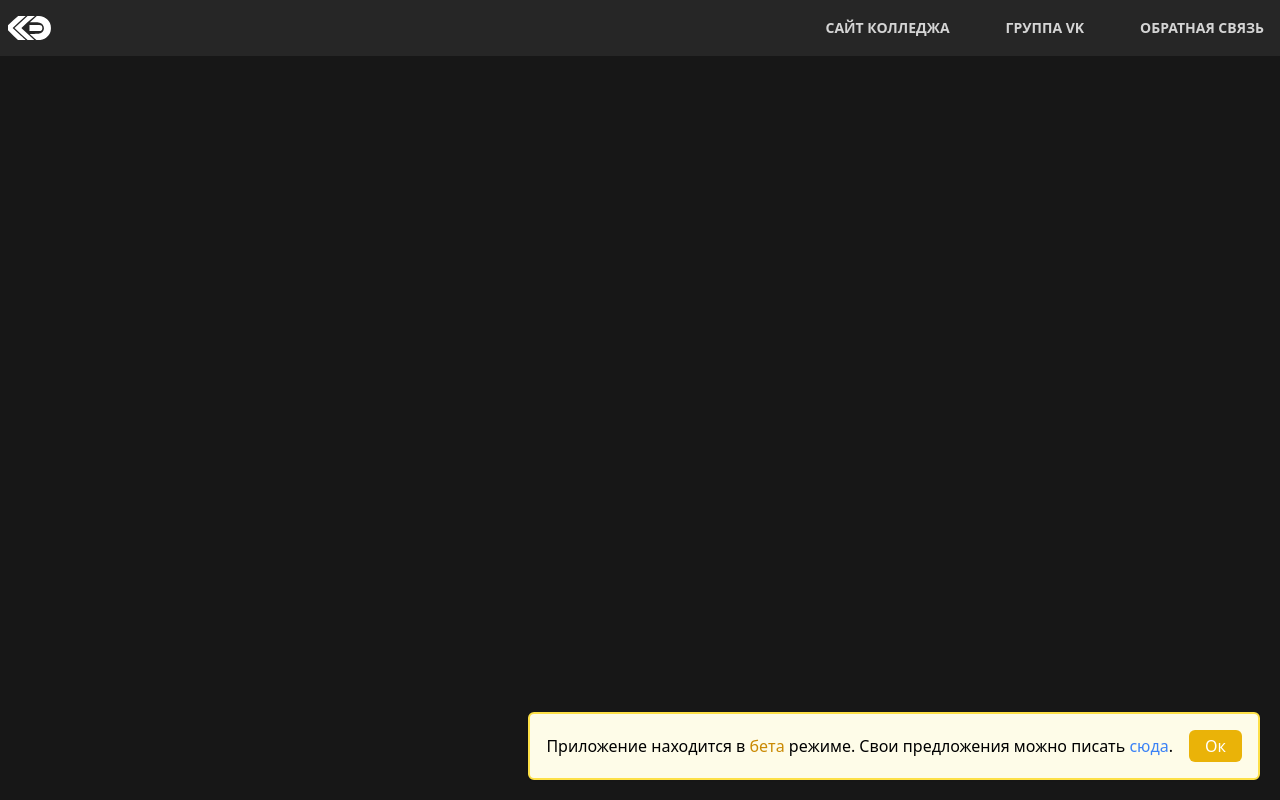
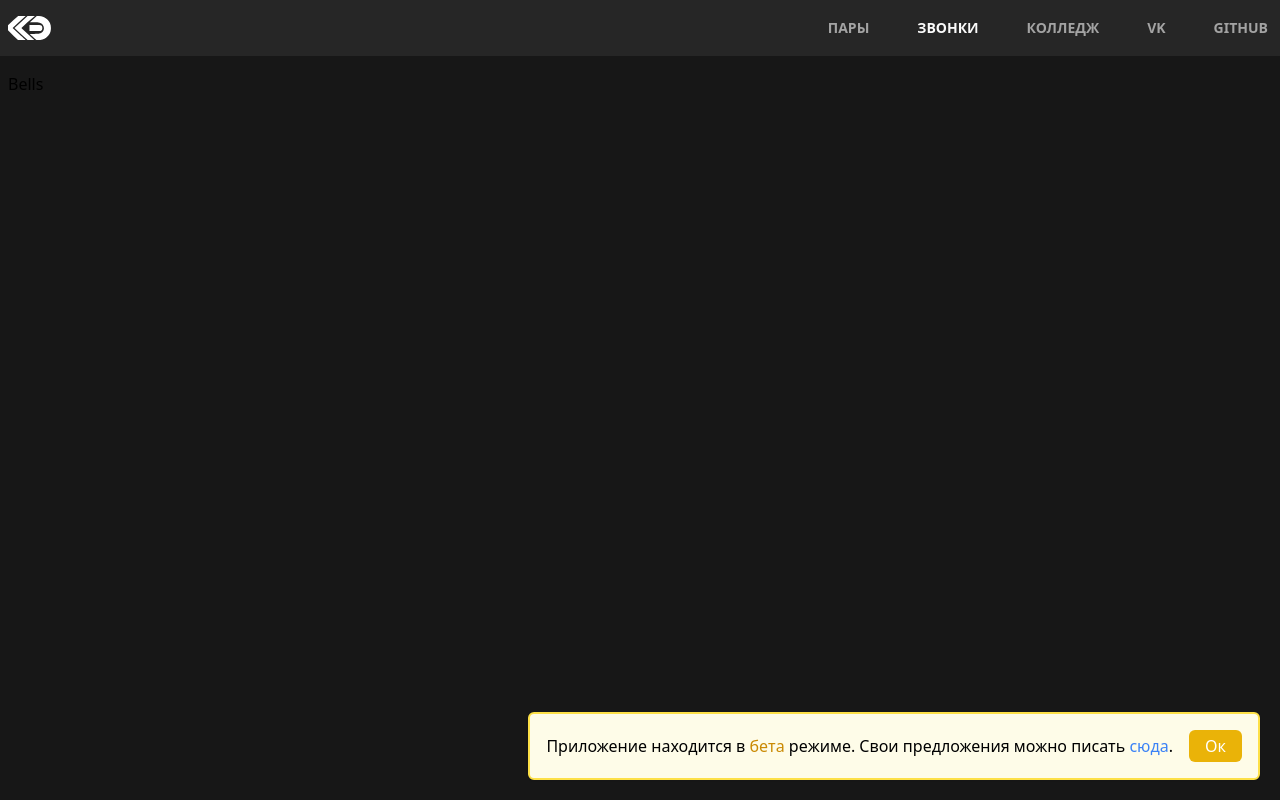
Before and after one commit to iswebdevru/rce-schedule-client, a React (Vite) app: page /bells in a window 1280 px wide. Built offline with nearby package versions, Linux system fonts and the light colour scheme.

Commit message:
refactor: make nav better

```diff
--- a/src/App.tsx
+++ b/src/App.tsx
@@ -2,6 +2,7 @@ import { BrowserRouter, Route, Routes } from 'react-router-dom';
 import { BetaBanner } from './components/BetaBanner';
 import Container from './components/Container';
 import Header from './components/Header';
+import Bells from './pages/Bells';
 import Index from './pages/Index';
 
 export function App() {
@@ -11,6 +12,7 @@ export function App() {
       <Container>
         <Routes>
           <Route path="/" element={<Index />} />
+          <Route path="/bells" element={<Bells />} />
         </Routes>
       </Container>
       <BetaBanner />
--- a/src/components/BetaBanner.tsx
+++ b/src/components/BetaBanner.tsx
@@ -1,10 +1,10 @@
 import { useState } from 'react';
-import { SHOW_BETA_BANNER } from '../lib/storage';
+import { isBetaBannerHidden } from '../lib/config';
 import { Modal } from './Modal';
 
 export function BetaBanner() {
   const [hidden, setHidden] = useState(
-    localStorage.getItem(SHOW_BETA_BANNER) ? true : false
+    localStorage.getItem(isBetaBannerHidden) ? true : false
   );
 
   return (
@@ -25,7 +25,7 @@ export function BetaBanner() {
           className="px-4 block ml-auto rounded-md py-1 bg-yellow-500 text-white font-medium hover:bg-yellow-600 transition-colors"
           onClick={() => {
             setHidden(true);
-            localStorage.setItem(SHOW_BETA_BANNER, 'true');
+            localStorage.setItem(isBetaBannerHidden, 'true');
           }}
         >
           Ок
--- a/src/components/Header.tsx
+++ b/src/components/Header.tsx
@@ -1,21 +1,18 @@
-import { ComponentPropsWithoutRef, MouseEventHandler, useState } from 'react';
+import { MouseEventHandler, useEffect, useState } from 'react';
+import { HeaderLinkProps, headerLinks } from '../lib/config';
+import { NavLink, useLocation } from 'react-router-dom';
 import logo from '../img/logo.svg';
 import Container from './Container';
 
-function NavLink(props: ComponentPropsWithoutRef<'a'>) {
-  return (
-    <a
-      {...props}
-      className="block p-4 pl-6 font-semibold md:text-sm md:p-2 transition-colors uppercase text-slate-400 hover:text-slate-50 dark:text-neutral-300 dark:hover:text-neutral-200"
-    />
-  );
-}
-
 export default function Header() {
+  const location = useLocation();
   const [isMenuOpened, setIsMenuOpened] = useState(false);
   const handleMenuState: MouseEventHandler = () => {
     setIsMenuOpened(prev => !prev);
   };
+  useEffect(() => {
+    setIsMenuOpened(false);
+  }, [location]);
 
   return (
     <header className="bg-slate-900 text-white mb-4 dark:bg-neutral-800">
@@ -49,21 +46,11 @@ export default function Header() {
           >
             <nav>
               <ul className="flex flex-col my-12 gap-1 md:my-0 md:gap-10 md:flex-row">
-                <li>
-                  <NavLink href="https://xn--j1al4b.xn--p1ai/" target="blank">
-                    Сайт колледжа
-                  </NavLink>
-                </li>
-                <li>
-                  <NavLink href="https://vk.com/rcenext" target="blank">
-                    Группа VK
-                  </NavLink>
-                </li>
-                <li>
-                  <NavLink href="https://vk.com/wardxela" target="blank">
-                    Обратная связь
-                  </NavLink>
-                </li>
+                {headerLinks.map(linkProps => (
+                  <li key={linkProps.href}>
+                    <HeaderLink {...linkProps} />
+                  </li>
+                ))}
               </ul>
             </nav>
           </div>
@@ -72,3 +59,38 @@ export default function Header() {
     </header>
   );
 }
+
+function HeaderLink(props: HeaderLinkProps) {
+  if (props.kind === 'external') {
+    return (
+      <a
+        target="_blank"
+        href={props.href}
+        className={createHeaderLinkClassName({
+          isActive: false,
+        })}
+      >
+        {props.text}
+      </a>
+    );
+  }
+  return (
+    <NavLink to={props.href} className={createHeaderLinkClassName}>
+      {props.text}
+    </NavLink>
+  );
+}
+
+interface HeaderClassName {
+  isActive: boolean;
+}
+
+const headerLinkBaseClassName =
+  'block p-4 pl-6 font-semibold md:text-sm md:p-1 transition-colors uppercase';
+
+function createHeaderLinkClassName({ isActive }: HeaderClassName) {
+  if (isActive) {
+    return `${headerLinkBaseClassName} text-slate-50 dark:text-neutral-50`;
+  }
+  return `${headerLinkBaseClassName} text-slate-400 hover:text-slate-50 dark:text-neutral-400 dark:hover:text-neutral-50`;
+}
--- a/src/components/Settings.tsx
+++ b/src/components/Settings.tsx
@@ -53,7 +53,7 @@ function SelectDay({ selectedDay, onSelectedDayChange }: SelectDayProps) {
   if (isLoading) {
     piece = (
       <div className="flex min-w-[180px] h-[36px] items-center px-2 border rounded-md border-gray-700 dark:border-neutral-800">
-        <div className="h-6 w-full animate-pulse bg-gray-300 rounded-md dark:bg-neutral-800"></div>
+        <div className="h-5 w-full animate-pulse bg-gray-300 rounded-md dark:bg-neutral-800"></div>
       </div>
     );
   } else if (!days || error || !days.length) {
--- /dev/null
+++ b/src/lib/config.ts
@@ -0,0 +1,36 @@
+export interface HeaderLinkProps {
+  kind: 'internal' | 'external';
+  href: string;
+  text: string;
+}
+
+export const headerLinks: HeaderLinkProps[] = [
+  {
+    kind: 'internal',
+    href: '/',
+    text: 'пары',
+  },
+  {
+    kind: 'internal',
+    href: '/bells',
+    text: 'звонки',
+  },
+  {
+    kind: 'external',
+    href: 'https://xn--j1al4b.xn--p1ai/',
+    text: 'колледж',
+  },
+  {
+    kind: 'external',
+    href: 'https://vk.com/rcenext',
+    text: 'vk',
+  },
+  {
+    kind: 'external',
+    href: 'https://github.com/iswebdevru/rce-schedule-client',
+    text: 'GitHub',
+  },
+];
+
+export const groupSearch = 'rce/group';
+export const isBetaBannerHidden = 'beta-banner';
--- a/src/lib/storage.ts
+++ /dev/null
@@ -1,2 +0,0 @@
-export const GROUP = 'rce/group';
-export const SHOW_BETA_BANNER = 'beta-banner';
--- /dev/null
+++ b/src/pages/Bells.tsx
@@ -0,0 +1,3 @@
+export default function Bells() {
+  return <div>Bells</div>;
+}
--- a/src/pages/Index.tsx
+++ b/src/pages/Index.tsx
@@ -1,17 +1,17 @@
 import { ChangeEventHandler, useState } from 'react';
 import { Schedule } from '../components/Schedule';
 import { Settings } from '../components/Settings';
-import { GROUP } from '../lib/storage';
+import { groupSearch } from '../lib/config';
 
 export default function Index() {
   const [selectedDay, setSelectedDay] = useState(0);
   const [selectedGroup, setSelectedGroup] = useState(
-    localStorage.getItem(GROUP) ?? ''
+    localStorage.getItem(groupSearch) ?? ''
   );
 
   const onSelectedGroupChange: ChangeEventHandler<HTMLInputElement> = e => {
     setSelectedGroup(e.currentTarget.value);
-    localStorage.setItem(GROUP, selectedGroup);
+    localStorage.setItem(groupSearch, selectedGroup);
   };
 
   const onSelectedDayChange: ChangeEventHandler<HTMLSelectElement> = e => {
```
